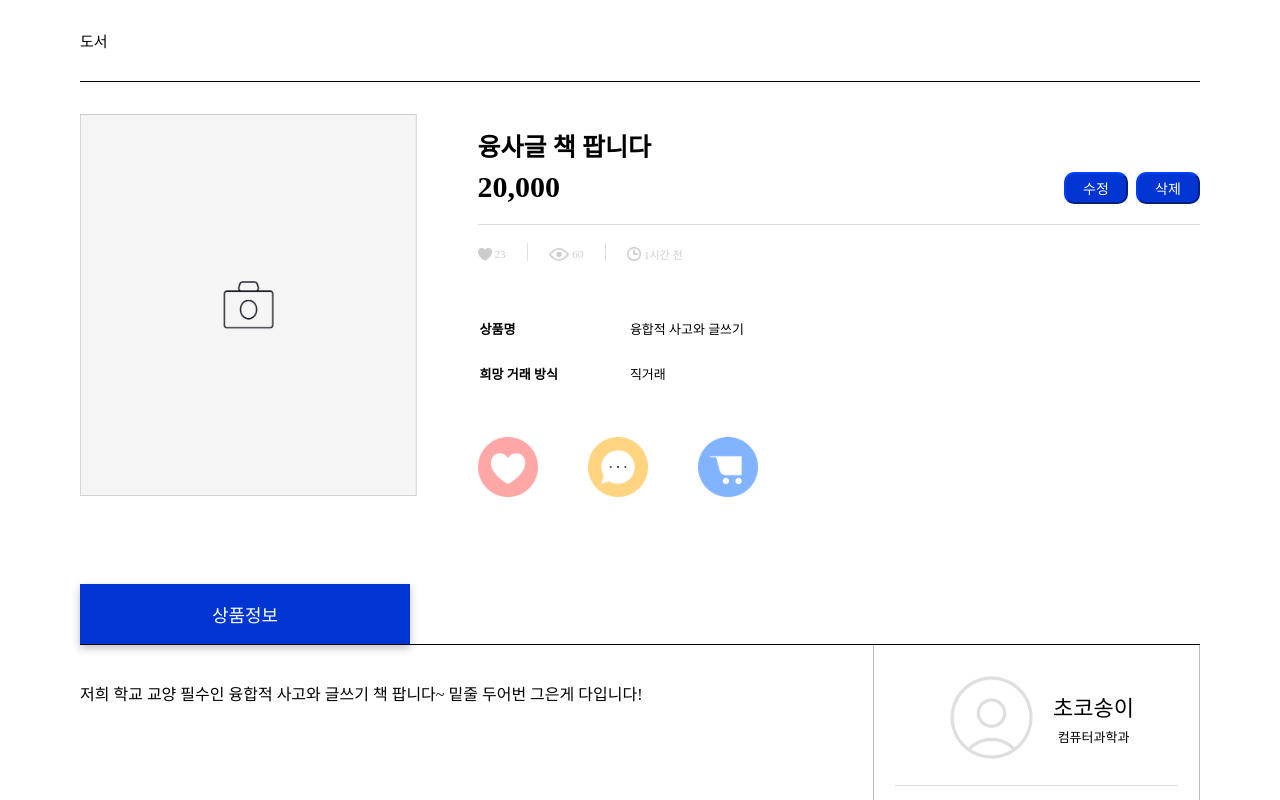
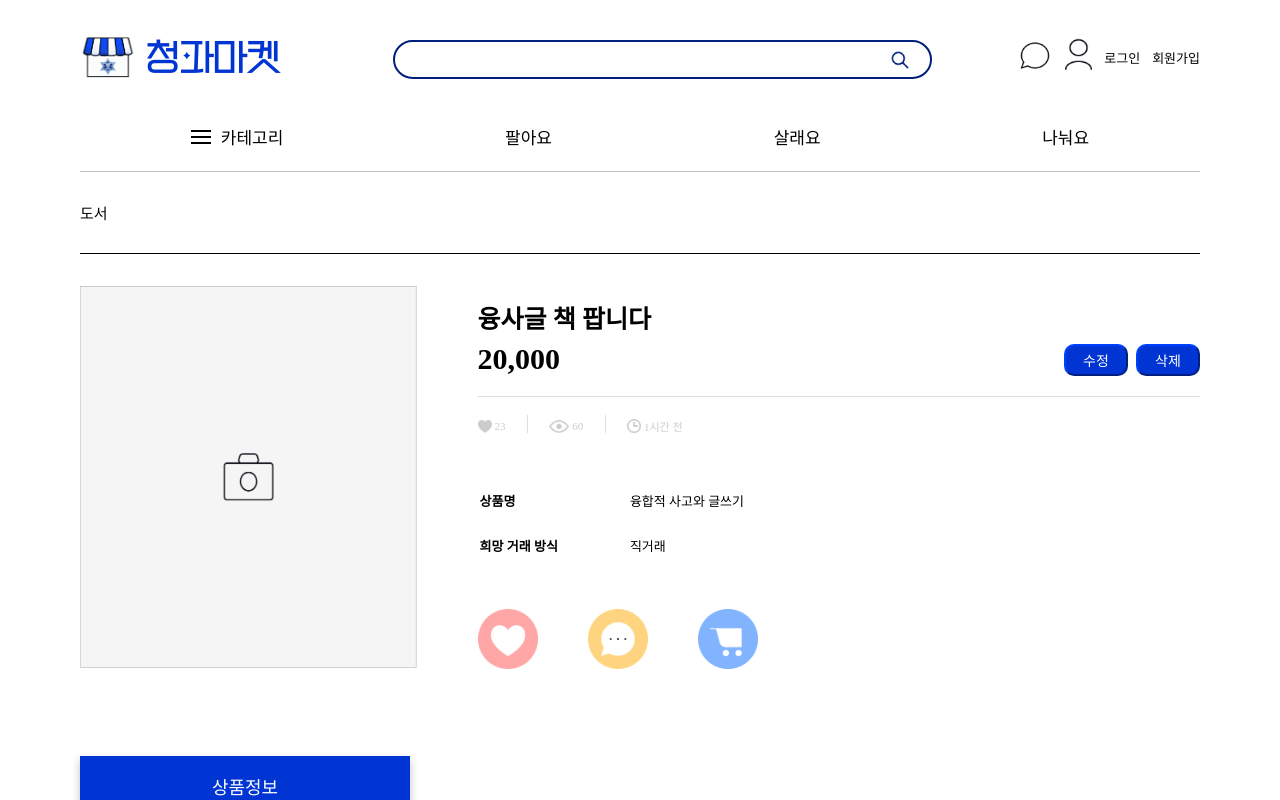
Before and after one commit to chungpa-market/ChungpaCSTest, a Vue app: page /detail in a window 1280 px wide. Shown: the top 800 px of the page. Built offline with nearby package versions, Linux system fonts and the light colour scheme; a web font is replaced by a local one.

Commit message:
페이지 연결

```diff
--- a/src/components/ItemComp.vue
+++ b/src/components/ItemComp.vue
@@ -1,18 +1,18 @@
 <template>
   <article class="list-item">
     <img
-      src="../assets/res/no-item-image.png"
+      src="../assets/res/융사글.jpg"
       width="240"
       height="170"
       alt=""
     />
     <div class="item-content">
       <div class="item-info">
-        <h1>Name</h1>
-        <div>FREE</div>
+        <h1>융합적 사고와 글쓰기</h1>
+        <div>5000</div>
       </div>
       <p>
-        Please add your content here. Keep it short and simple. And smile :)
+        사용감 별로 없고 깨끗합니다. 싸게 드릴테니 가격 흥정 안돼요!!
       </p>
     </div>
   </article>
--- a/src/components/ItemInfo.vue
+++ b/src/components/ItemInfo.vue
@@ -15,7 +15,9 @@
           <span>{{ product.price }}</span>
         </div>
         <div class="detail-btn-container" v-if="role === '판매자'">
-          <button>수정</button>
+          <router-link to="/write">
+            <button>수정</button>
+          </router-link>
           <button>삭제</button>
         </div>
       </div>
@@ -71,14 +73,11 @@
       <div class="btn-container">
         <ul>
           <li>
-            <button>
-              <img
-                src="../assets/res/찜하기.png"
-                width="60px"
-                height="60px"
-                alt="찜하기"
-              />
-            </button>
+            <router-link to="/wish">
+              <button>
+                <img src="../assets/res/찜하기.png" width="60px" height="60px" alt="찜하기" />
+              </button>
+            </router-link>
           </li>
           <li>
             <a href=""
@@ -90,13 +89,11 @@
             /></a>
           </li>
           <li>
-            <a href=""
-              ><img
-                src="../assets/res/거래btn.png"
-                width="60px"
-                height="60px"
-                alt="문의하기"
-            /></a>
+            <router-link to="/transactionhistory">
+              <button>
+                <img src="../assets/res/거래btn.png" width="60px" height="60px" alt="문의하기" />
+              </button>
+            </router-link>
           </li>
         </ul>
       </div>
--- a/src/views/LoginView.vue
+++ b/src/views/LoginView.vue
@@ -29,7 +29,9 @@
       </div>
 
       <div class="btn-container">
-        <button type="submit" id="login-btn">로그인</button>
+        <router-link to="/">
+          <button type="submit" id="login-btn">로그인</button>
+        </router-link>
       </div>
 
       <div class="checkbox">
--- a/src/views/MyPage.vue
+++ b/src/views/MyPage.vue
@@ -24,9 +24,9 @@
           </div>
         </div>
         <div class="deal-info-a-tags">
-          <a class="item" href="">찜 목록</a>
-          <a class="item" href="">받은 거래 후기</a>
-          <a class="item" href="">거래 내역</a>
+          <router-link class="item" href="" to="/wish">찜 목록</router-link>
+          <router-link class="item" href="" to="/detail">받은 거래 후기</router-link>
+          <router-link class="item" href="" to="/transactionhistory">거래 내역</router-link>
           <a class="item" href="">채팅</a>
         </div>
         <div class="btn-container">
--- a/src/views/ProductDetail.vue
+++ b/src/views/ProductDetail.vue
@@ -1,5 +1,6 @@
 <template>
   <main>
+    <NaviComp></NaviComp>
     <div class="selected"><span>도서 </span></div>
     <div class="line"></div>
     <div class="product-detail-container">
@@ -105,6 +106,7 @@
 import ItemInfo from '@/components/ItemInfo.vue';
 import ReviewComment from '@/components/ReviewComment.vue';
 import AnotherItem from '@/components/AnotherItem.vue';
+import NaviComp from '@/components/NaviComp.vue';
 
 export default {
   title: '상세페이지',
@@ -113,6 +115,7 @@ export default {
     ItemInfo,
     ReviewComment,
     AnotherItem,
+    NaviComp,
   },
   data() {
     return {
--- a/src/views/RegistrationView.vue
+++ b/src/views/RegistrationView.vue
@@ -54,7 +54,10 @@
                 </div>
 
                 <div class="btn-container">
-                    <button v-on:click="registration" type="submit">회원가입</button>
+                    <router-link to="/">
+                        <button v-on:click="registration" type="submit">회원가입</button>
+                    </router-link>
+
                 </div>
             </div>
         </div>
--- a/src/views/TransactionHistory.vue
+++ b/src/views/TransactionHistory.vue
@@ -1,5 +1,6 @@
 <template>
   <main>
+    <NaviComp></NaviComp>
     <div class="body-header">
       <img
         src="../assets/res/거래btn.png"
@@ -49,8 +50,12 @@
 </template>
 
 <script>
+import NaviComp from '@/components/NaviComp.vue';
 export default {
   title: '거래내역페이지',
+  components:{
+    NaviComp,
+  }
 };
 </script>
 
--- a/src/views/WishList.vue
+++ b/src/views/WishList.vue
@@ -1,5 +1,6 @@
 <template>
   <div class="wish">
+    <NaviComp></NaviComp>
     <header class="body-header">
       <img src="../assets/res/찜하기.png" alt="" width="60px" height="60px" />찜목록
     </header>
@@ -16,12 +17,13 @@
 
 <script>
 import ItemComp from '@/components/ItemComp.vue';
-
+import NaviComp from '@/components/NaviComp.vue';
 export default {
   title: '장바구니',
   name: 'wishList',
   components: {
     ItemComp,
+    NaviComp,
   },
 };
 </script>
--- a/src/views/WriteView.vue
+++ b/src/views/WriteView.vue
@@ -77,7 +77,9 @@
                 <div class="line" id="line5"></div>
 
                 <div class="btn-container">
-                    <button type="submit">등록</button>
+                    <router-link to="/">
+                        <button type="submit">등록</button>
+                    </router-link>
                 </div>
             </div>
         </div>
```
Also changed, not shown: src/assets/res/융사글.jpg (added).
